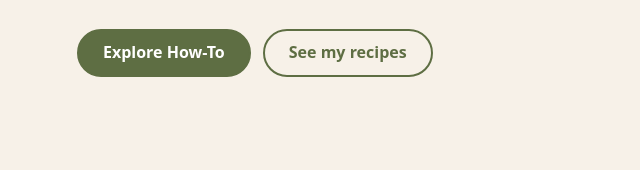
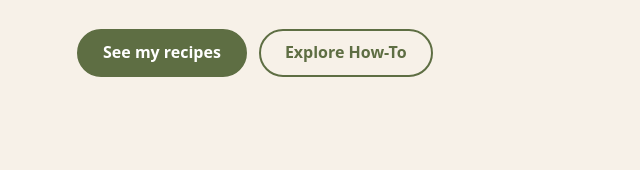
Before and after one commit to fentti72/korinne-kitchen, an Astro site: page / in a window 1280 px wide. Shown: the part 401-571 px from the top of the page, 35-675 px from the left. Built offline with nearby package versions, Linux system fonts and the light colour scheme; Astro itself is replaced by a stand-in of ours.

Commit message:
Homepage: recipes is the main button
Co-Authored-By: Claude Opus 5.5 <noreply@anthropic.com>
Claude-Session: https://claude.ai/code/session_01VCcUgbm4139Xkm2vreQJEn

```diff
--- a/src/pages/index.astro
+++ b/src/pages/index.astro
@@ -45,8 +45,8 @@ const seats = nextClass && seatStatus(nextClass.data);
         {
           !selling && (
             <>
-              <a class="btn" href="/how-to/">Explore How-To</a>
-              <a class="btn btn--ghost" href="/recipes/">See my recipes</a>
+              <a class="btn" href="/recipes/">See my recipes</a>
+              <a class="btn btn--ghost" href="/how-to/">Explore How-To</a>
             </>
           )
         }
```
